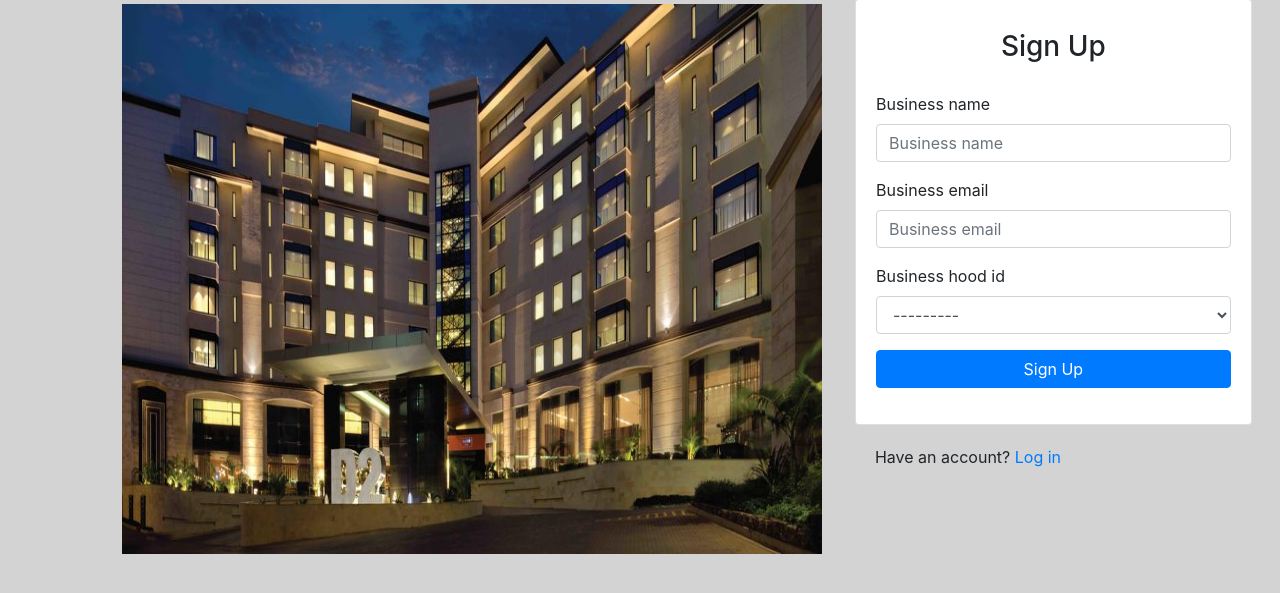
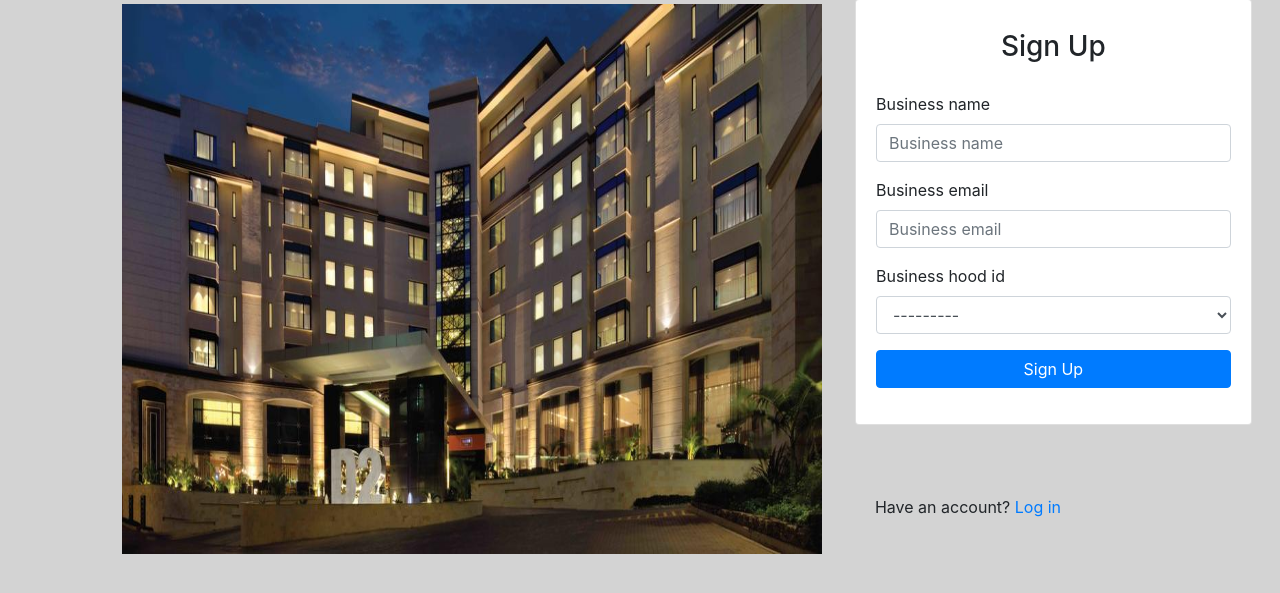
Before and after one commit to JacqulineWangu/My-Neighbourhood, a Django app: template neigh_app/templates/registration/registration_form.html in a window 1280 px wide. Shown: the part 21-614 px from the top of the page. Run offline with Django 3.2, Linux system fonts and the light colour scheme; the template is opened without the code that fills it: values that come from a table or form of the project are taken from there, others are empty; some libraries are stand-ins or nearby versions; some web fonts are replaced.

Commit message:
added margin top to separate the sign up form and option to login

```diff
--- a/neigh_app/templates/registration/registration_form.html
+++ b/neigh_app/templates/registration/registration_form.html
@@ -47,7 +47,7 @@
                 </div>
 
             </div>
-            <div class="card-body">
+            <div class="card-body" style="margin-top:50px;">
                 Have an account? <a href="/accounts/login/">Log in</a>
             </div>
         </div>
```
